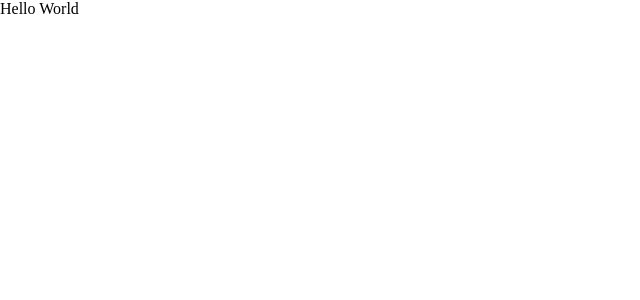
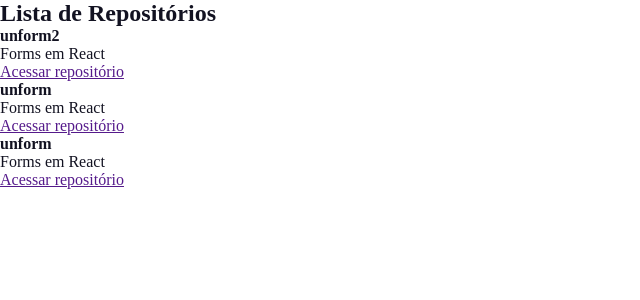
Before and after one commit to LeoSanGo/ignite, a React app in the folder 01-github-explorer/: page / in a window 1280 px wide. Shown: the top 300 px of the page, without its empty margins (0-640 px from the left). Built offline with nearby package versions, Linux system fonts and the light colour scheme; the HTML template or start-up script is replaced by a standard one.

Commit message:
feat: add component RepositoryList

```diff
--- a/01-github-explorer/src/App.jsx
+++ b/01-github-explorer/src/App.jsx
@@ -1,5 +1,6 @@
+import { RepositoryList } from './components/RepositoryList';
 import './styles/global.scss';
 
 export function App() {
-  return <div>Hello World</div>
+  return <RepositoryList />
 }
--- /dev/null
+++ b/01-github-explorer/src/components/RepositoryList.jsx
@@ -0,0 +1,35 @@
+const repositoryName = 'unform2'
+
+export function RepositoryList() {
+  return (
+    <section className="repository-list">
+      <h1>Lista de Repositórios</h1>
+      <ul>
+        <li>
+          <strong>{repositoryName}</strong>
+          <p>Forms em React</p>
+
+          <a href="">
+            Acessar repositório
+          </a>
+        </li>
+        <li>
+          <strong>unform</strong>
+          <p>Forms em React</p>
+
+          <a href="">
+            Acessar repositório
+          </a>
+        </li>
+        <li>
+          <strong>unform</strong>
+          <p>Forms em React</p>
+
+          <a href="">
+            Acessar repositório
+          </a>
+        </li>
+      </ul>
+    </section>
+  );
+}
--- a/01-github-explorer/src/styles/global.scss
+++ b/01-github-explorer/src/styles/global.scss
@@ -6,4 +6,5 @@
 
 body {
   font: Arial, Helvetica, sans-serif;
+  color: #121221;
 }
```
